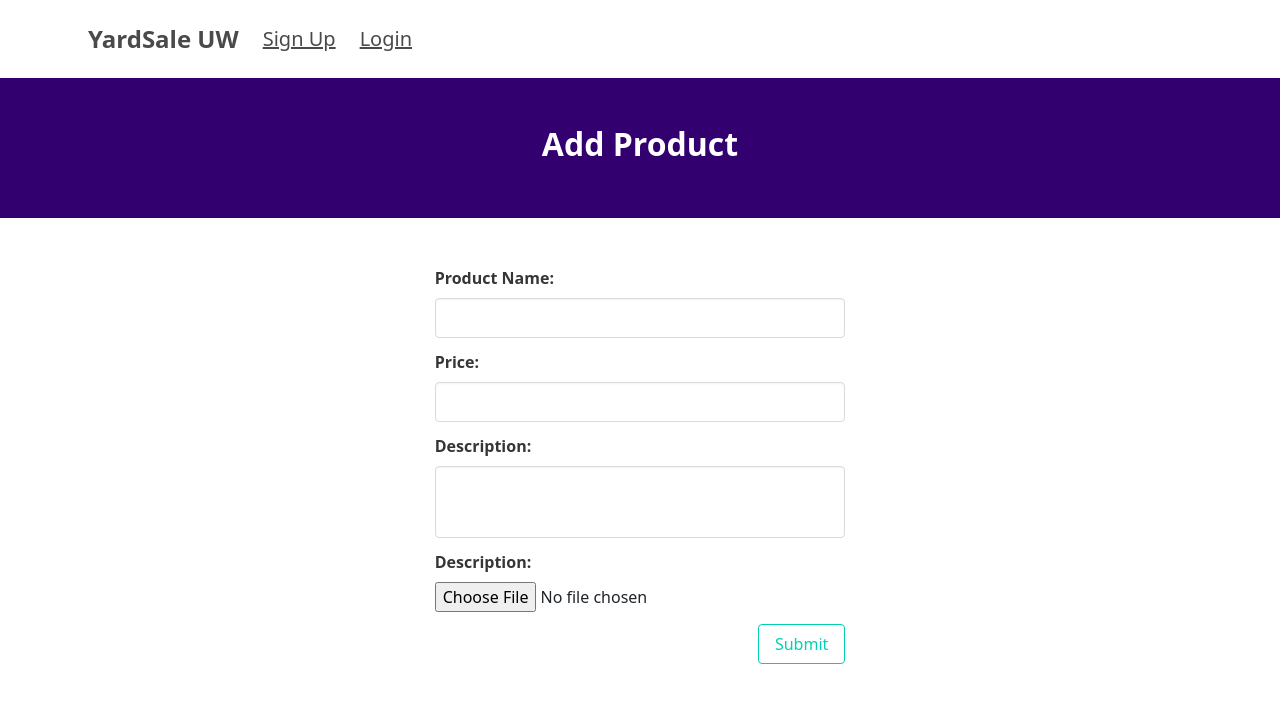
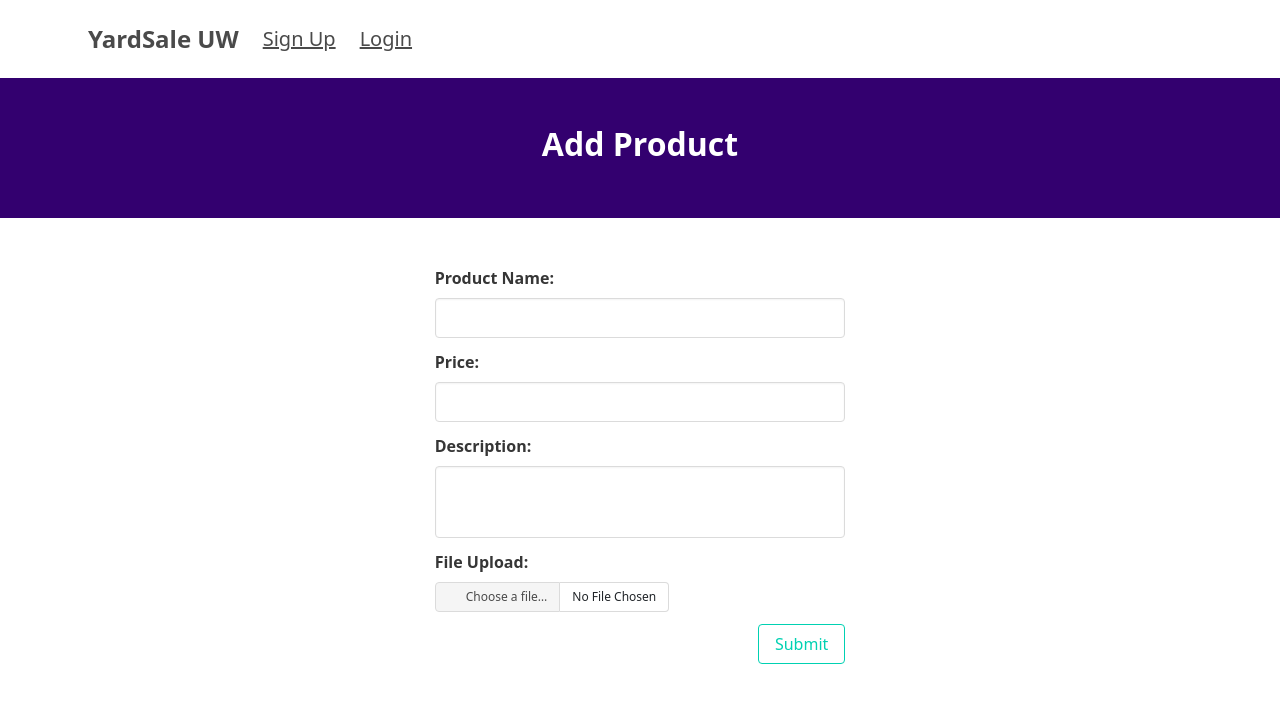
Before and after one commit to sanchezbrian/yardsale-uw, a React (Create React App) app: page /add-product in a window 1280 px wide. Shown: the top 702 px of the page. Built offline with nearby package versions, Linux system fonts and the light colour scheme; no server answers.

Commit message:
change file upload style

```diff
--- a/src/components/AddProduct.js
+++ b/src/components/AddProduct.js
@@ -10,7 +10,7 @@ const initState = {
   name: "",
   price: "",
   description: "",
-  image:""
+  image: ""
 };
 
 class AddProduct extends Component {
@@ -62,12 +62,12 @@ class AddProduct extends Component {
       });
 
       this.setState(
-        { flash: { status: 'is-success', msg: 'Product created successfully' }}
+        { flash: { status: 'is-success', msg: 'Product created successfully' } }
       );
 
     } else {
       this.setState(
-        { flash: { status: 'is-danger', msg: 'Please enter name and price' }}
+        { flash: { status: 'is-danger', msg: 'Please enter name and price' } }
       );
     }
   };
@@ -75,7 +75,7 @@ class AddProduct extends Component {
   handleChange = e => this.setState({ [e.target.name]: e.target.value, error: "" });
 
   render() {
-      const {name, price, description } = this.state;
+    const { name, price, description } = this.state;
 
     return (
       <>
@@ -124,12 +124,33 @@ class AddProduct extends Component {
                 />
               </div>
               <div className="field">
-                      <label className="label">Description: </label>
+                <label className="label">File Upload: </label>
+                <div class="file has-name is-small">
+                  <label class="file-label">
                     <input
+                      class="file-input"
                       type="file"
-                        onChange={(e)=>{this.setState({image: e.target.files[0]})}}
+                      onChange={(e) => { this.setState({ image: e.target.files[0] }) }}
                       accept="image/png, image/gif, image/jpeg"
-                      />
+                      name="resume"/>
+                      <span class="file-cta">
+                        <span class="file-icon">
+                          <i class="fas fa-upload"></i>
+                        </span>
+                        <span class="file-label">
+                          Choose a file…
+                        </span>
+                      </span>
+                      <span class="file-name">
+                        {this.state.image ? this.state.image.name : "No File Chosen"}
+                      </span>
+                  </label>
+                </div>
+                {/* <input
+                  type="file"
+                  onChange={(e) => { this.setState({ image: e.target.files[0] }) }}
+                  accept="image/png, image/gif, image/jpeg"
+                /> */}
               </div>
               {this.state.flash && (
                 <div className={`notification ${this.state.flash.status}`}>
```
Lines whose indentation alone changed are shown as unchanged.
